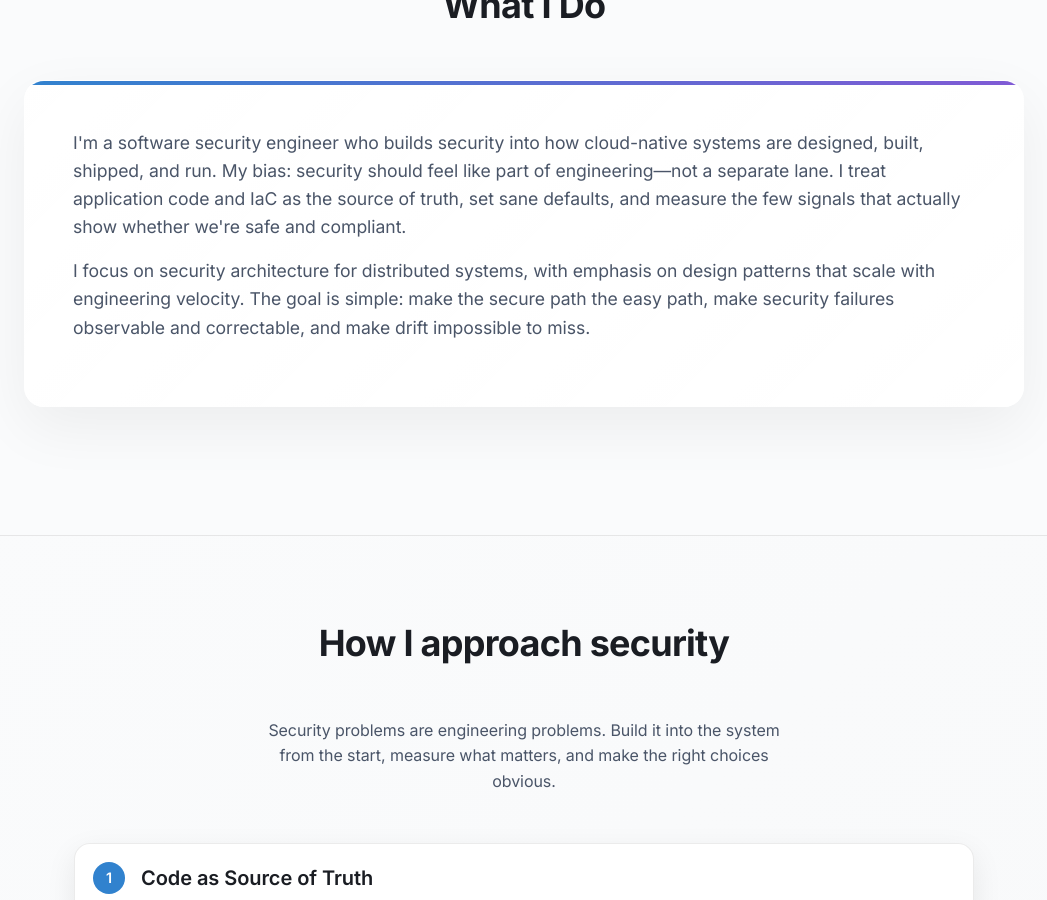
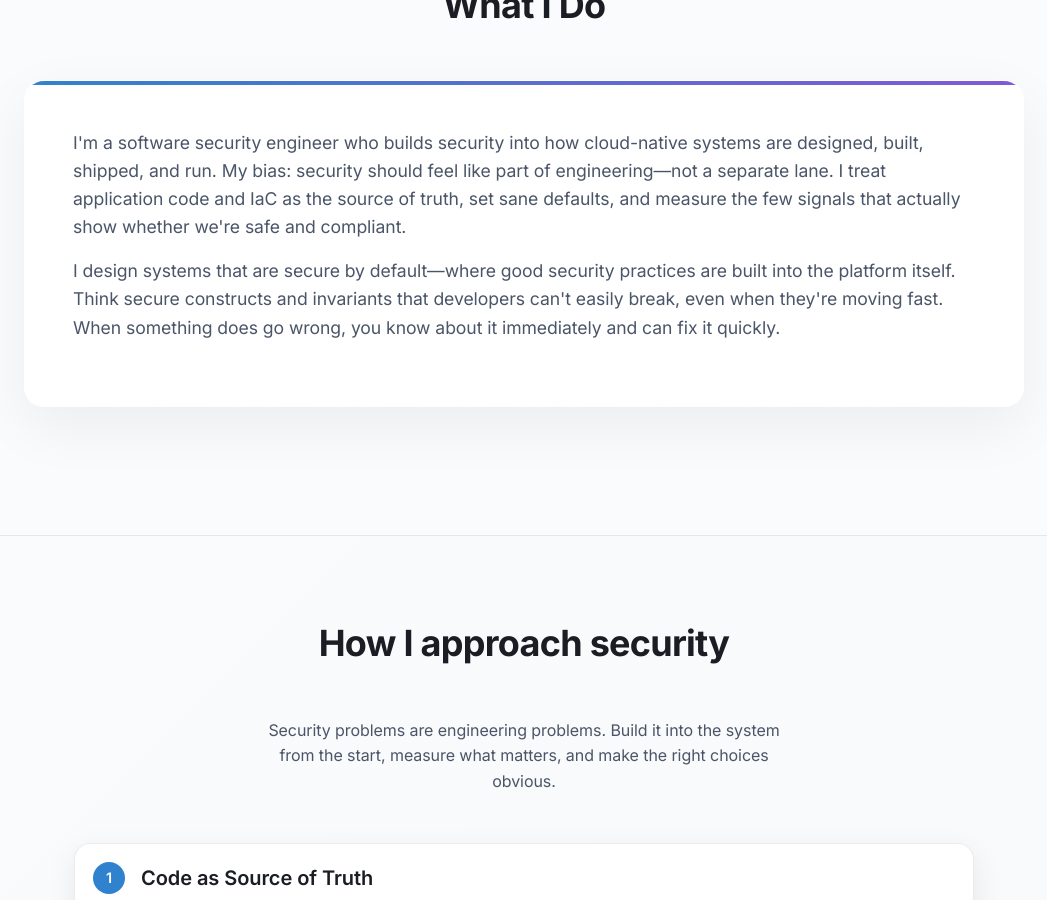
Before and after one commit to HackerM0nk/HackerM0nk.github.io, a Jekyll site: the page built from index.md, in a window 1280 px wide and 900 px high, scrolled down 731 px. Shown: the whole window, without its empty margins (116-1163 px from the left). Built offline with Jekyll 4.4.1, drawn with Linux system fonts in a browser that asks for light colours.

Commit message:
Fixed Content

```diff
--- a/index.md
+++ b/index.md
@@ -23,7 +23,7 @@
   <h2>What I Do</h2>
   <div class="executive-summary">
     <p style="font-size: 1.1rem; line-height: 1.7; color: var(--sub); margin: 0;">I'm a software security engineer who builds security into how cloud-native systems are designed, built, shipped, and run. My bias: security should feel like part of engineering—not a separate lane. I treat application code and IaC as the source of truth, set sane defaults, and measure the few signals that actually show whether we're safe and compliant.</p>
-    <p style="font-size: 1.1rem; line-height: 1.7; color: var(--sub); margin: 16px 0 0;">I focus on security architecture for distributed systems, with emphasis on design patterns that scale with engineering velocity. The goal is simple: make the secure path the easy path, make security failures observable and correctable, and make drift impossible to miss.</p>
+    <p style="font-size: 1.1rem; line-height: 1.7; color: var(--sub); margin: 16px 0 0;">I design systems that are secure by default—where good security practices are built into the platform itself. Think secure constructs and invariants that developers can't easily break, even when they're moving fast. When something does go wrong, you know about it immediately and can fix it quickly.</p>
   </div>
 </section>
 
```
